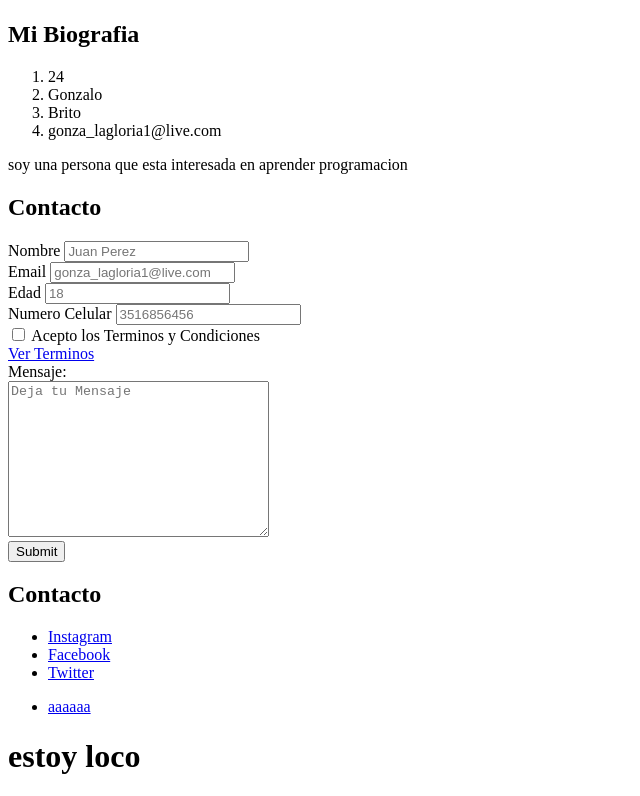
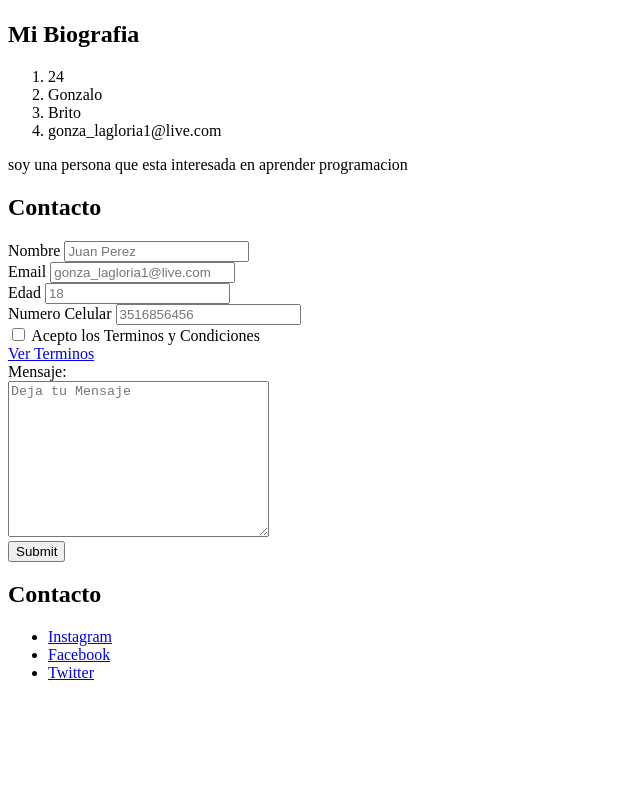
Before and after one commit to gonzabrito1/Primero, a plain HTML site: page index.html in a window 1280 px wide. Shown: the part 309-1105 px from the top of the page, without its empty margins (0-640 px from the left). After the commit the page ends 1007 px from the top, so only its background shows below. Drawn offline with Linux system fonts and the light colour scheme.

Commit message:
Todo en orden

```diff
--- a/index.html
+++ b/index.html
@@ -68,9 +68,5 @@
         <li><a href="#">Twitter</a></li>
         </ul>
     </footer>
-    <ul>
-    <li> <a href="#">aaaaaa</a></li>
-    </ul>
-    <h1>estoy loco</h1>
 </body>
 </html>
```
Also changed, not shown: 1 other file.
